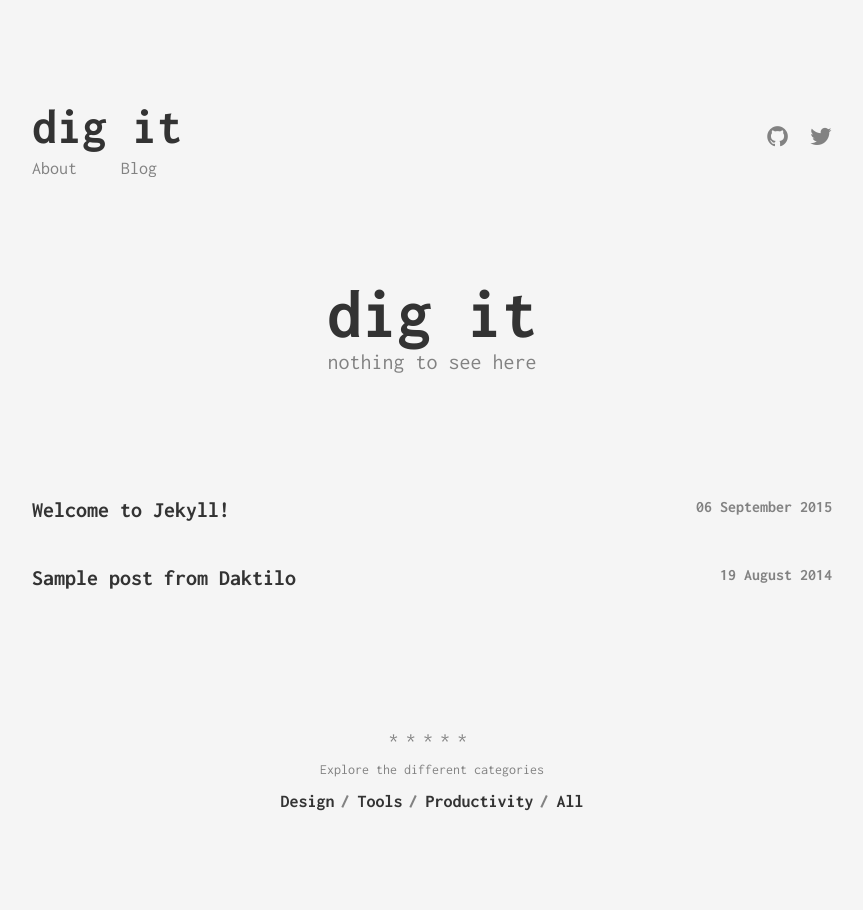
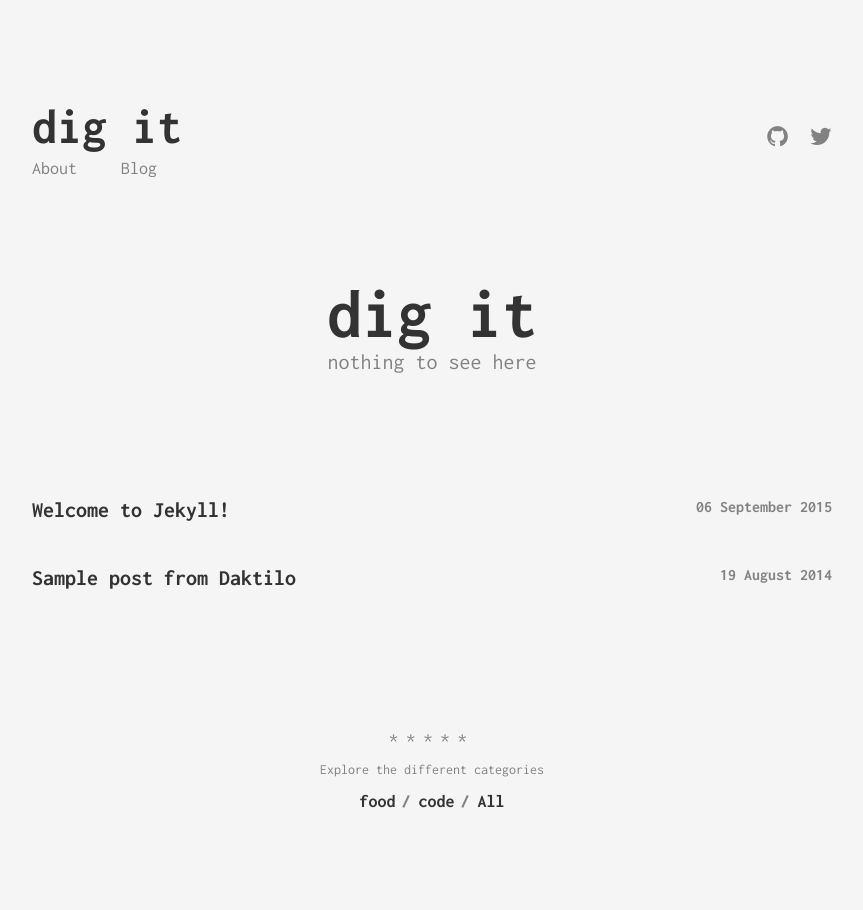
Before and after one commit to mynameiscfed/mynameiscfed.github.io, a Jekyll site: the page built from index.html, in a window 1280 px wide. Shown: the whole page, without its empty margins (208-1071 px from the left). Built offline with Jekyll 4.4.1, drawn with Linux system fonts in a browser that asks for light colours.

Commit message:
update catagories

```diff
--- a/404.html
+++ b/404.html
@@ -4,7 +4,7 @@ title: 404
 ---
 
 <h2 class="go-home">
-    I suggest you <a href="/">going home</a>, it's 404 and it's getting dark!
+    I suggest you <a href="/">go home</a>. It's 404 and getting dark!
 </h2>
 
 
--- a/_data/categories.yml
+++ b/_data/categories.yml
@@ -1,8 +1,5 @@
-- slug: design
-  name: Design
+- slug: food
+  name: food
 
-- slug: tools
-  name: Tools
-
-- slug: productivity
-  name: Productivity
+- slug: code
+  name: code
```
